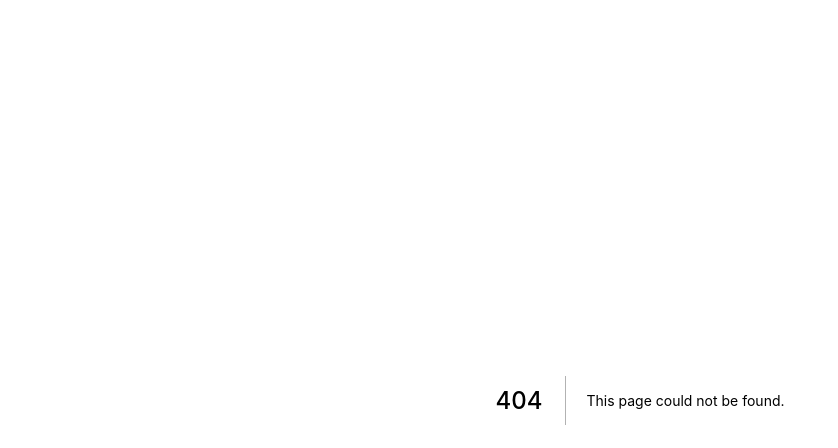
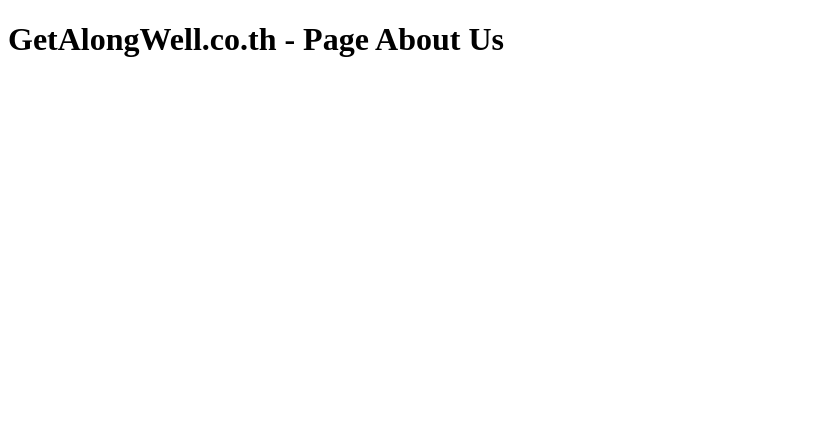
Before and after one commit to watcharakrit/nextjs-starter, a Next.js app: page /about-us in a window 1280 px wide. Before the commit this address had no page. Shown: the top 448 px of the page, without its empty margins (0-838 px from the left). Built offline with nearby package versions, Linux system fonts and the light colour scheme.

Commit message:
Test add new page.

```diff
--- /dev/null
+++ b/pages/about-us.js
@@ -0,0 +1,3 @@
+export default () => (
+ <div><h1>GetAlongWell.co.th - Page About Us</h1></div>
+)
```
